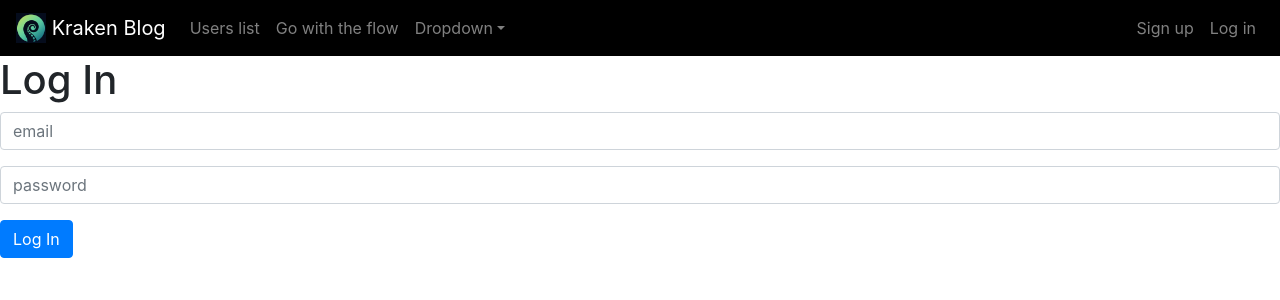
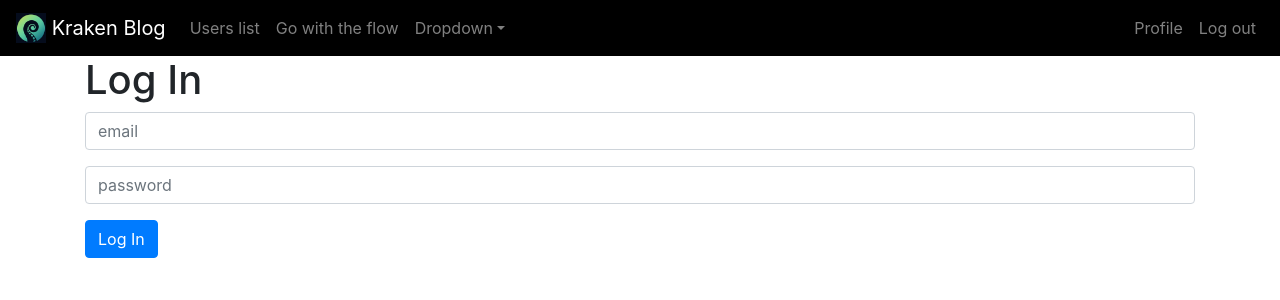
Before and after one commit to BlaxFontaine/KrakenBlog, a React (Create React App) app in the folder client/: page /login in a window 1280 px wide. Shown: the top 300 px of the page. Built offline with nearby package versions, Linux system fonts and the light colour scheme; sample sign-in values are in the browser's storage.

Commit message:
logout and conditionnal navbar

```diff
--- a/client/src/App.js
+++ b/client/src/App.js
@@ -6,6 +6,7 @@ import 'bootstrap/dist/css/bootstrap.min.css';
 import Home from './components/Home';
 import UserSignUp from './components/Auth/UserSignUp';
 import UserLogIn from './components/Auth/UserLogIn';
+import UserLogOut from './components/Auth/UserLogOut';
 import UserProfile from './components/UserProfile';
 import UserList from './components/UserList';
 import UserEdit from './components/UserEdit';
@@ -22,6 +23,7 @@ function App() {
           <Route exact path="/" component={Home} />
           <Route path="/register" component={UserSignUp} />
           <Route path="/login" component={UserLogIn} />
+          <Route path="/logout" component={UserLogOut} />
           <Route path="/profile" component={UserProfile} />
           <Route path="/list" component={UserList} />
           <Route path="/messagecreate" component={MessageCreate} />
--- a/client/src/components/Auth/UserLogIn.js
+++ b/client/src/components/Auth/UserLogIn.js
@@ -27,9 +27,7 @@ export default class UserLogIn extends Component {
     axios.post('http://localhost:5000/login', user)
     .then((res) => {
       if (res.status === 200) {
-        console.log(this.state.redirect);
         const user = JSON.stringify(res.data);
-        console.log(user);
         localStorage.setItem('user', user);
         this.setState({ redirect: true });
       }
@@ -61,7 +59,7 @@ export default class UserLogIn extends Component {
     }
 
     return (
-      <div className="bounds">
+      <div className="container">
         <div className="grid-33 centered">
           <h1>Log In</h1>
           <form onSubmit={this.onSubmit}>
--- /dev/null
+++ b/client/src/components/Auth/UserLogOut.js
@@ -0,0 +1,18 @@
+import React, { Component } from 'react';
+import { Redirect } from 'react-router-dom';
+
+export default class UserLogOut extends Component {
+
+Logout() {
+    return localStorage.removeItem('user');
+}
+
+render() {
+    return(
+        <div>
+            {this.Logout()}
+            <Redirect to="/" />
+        </div>
+    )
+  }
+}
--- a/client/src/components/Message/MessageList.js
+++ b/client/src/components/Message/MessageList.js
@@ -13,7 +13,7 @@ export default class MessageList extends Component {
   }
 
   componentDidMount() {
-    console.log(this.state.user)
+    if (this.state.user) {
       axios.get('http://localhost:5000/messages/', {
         params: {
           user: this.state.user._id
@@ -27,6 +27,7 @@ export default class MessageList extends Component {
       .catch(function (err) {
           console.log(err)
       });
+    }
   }
 
   Messages() {
--- a/client/src/components/NavBar.js
+++ b/client/src/components/NavBar.js
@@ -28,8 +28,17 @@ export default class NavBar extends Component {
                     </NavDropdown>
                     </Nav>
                 <Nav>
-                    <Nav.Link href="/register">Sign up</Nav.Link>
-                    <Nav.Link href="/login">Log in</Nav.Link>
+                    { localStorage.getItem('user') ?
+                        <React.Fragment>
+                            <Nav.Link href="/profile">Profile</Nav.Link>
+                            <Nav.Link href="/logout">Log out</Nav.Link>
+                        </React.Fragment>
+                    :
+                        <React.Fragment>
+                            <Nav.Link href="/register">Sign up</Nav.Link>
+                            <Nav.Link href="/login">Log in</Nav.Link>
+                        </React.Fragment>
+                    }
                 </Nav>
             </Navbar.Collapse>
             </Navbar>
```
Also changed, not shown: 1 other file (tests, documents, lock files or other folders). Lines whose indentation alone changed are shown as unchanged.
